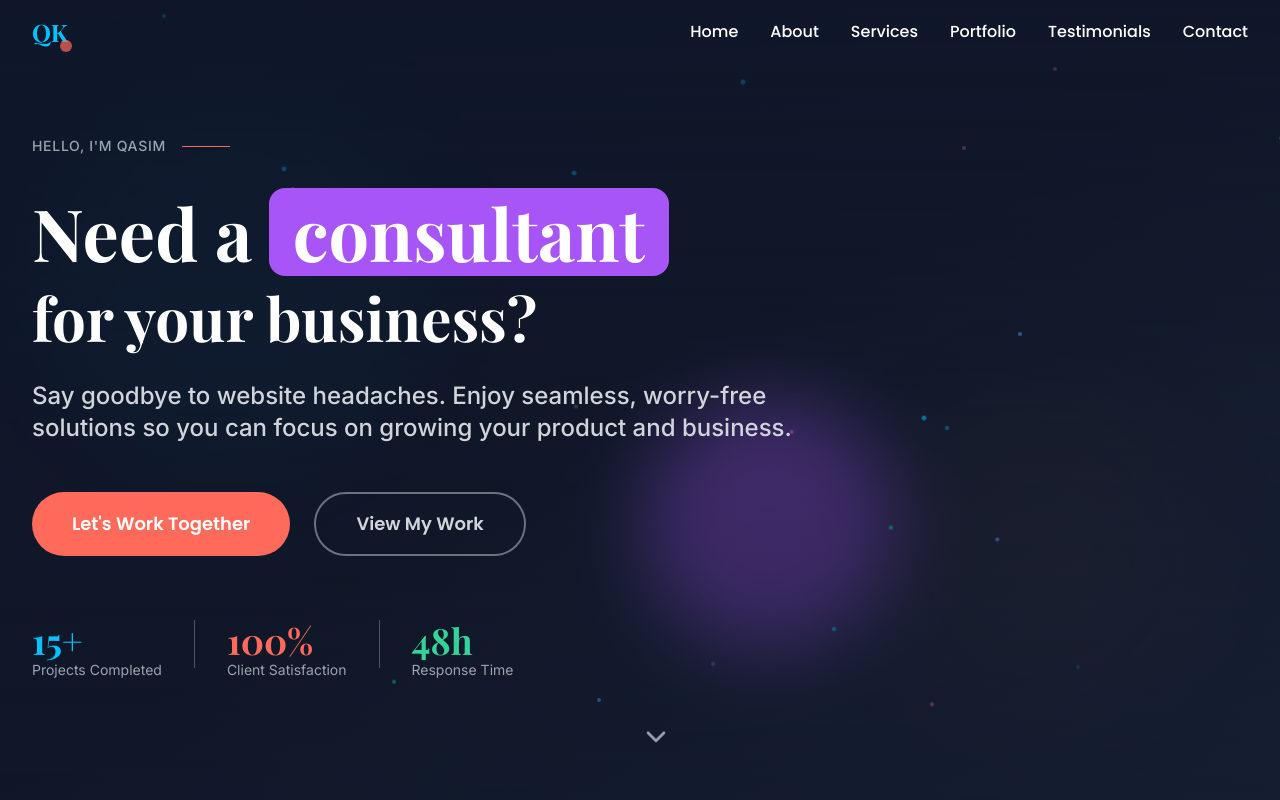
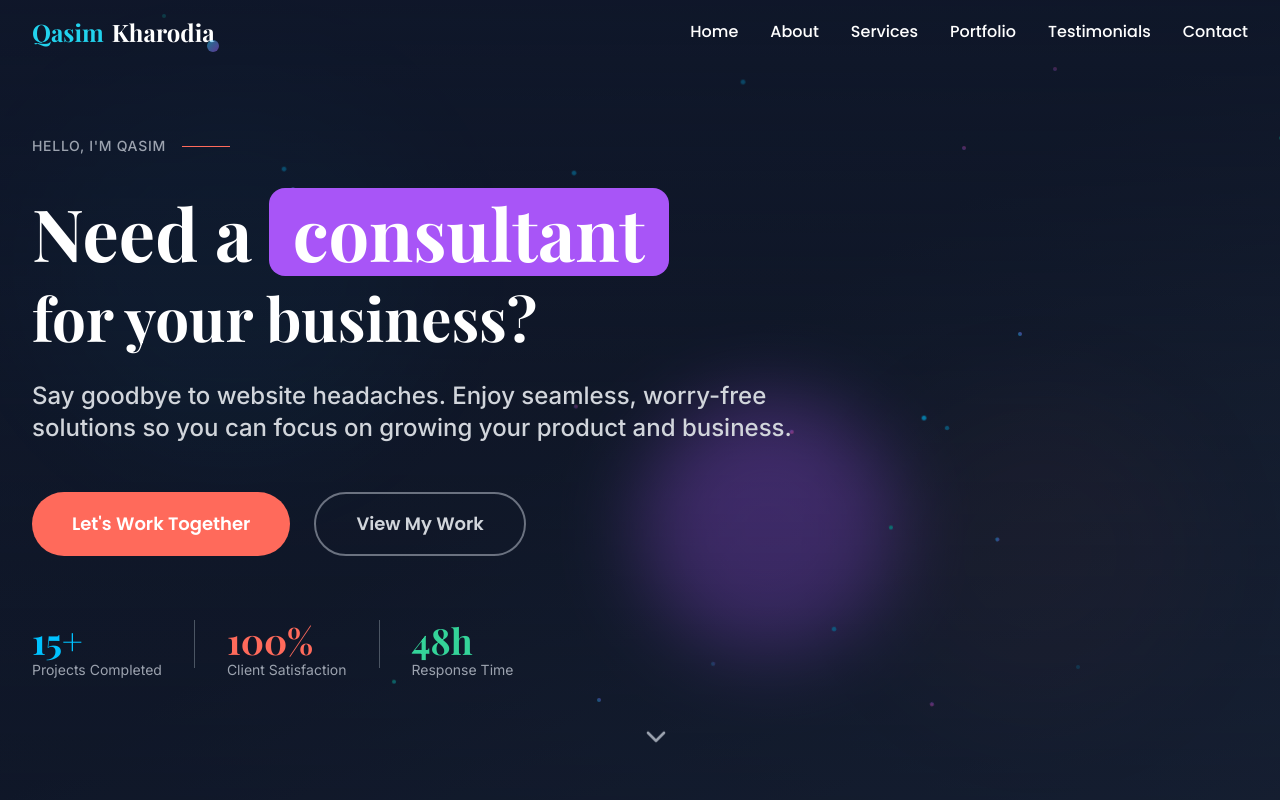
Before and after one commit to Qasim21569/qasim-portfolio, a React (Vite) app: page / in a window 1280 px wide. Shown: the top 800 px of the page. Built offline with nearby package versions, Linux system fonts and the light colour scheme.

Commit message:
Fix: Update logo and navbar scroll behavior
- Changed logo in navbar and footer to full name.
- Fixed navbar to maintain color on scroll.

```diff
--- a/src/components/Footer.tsx
+++ b/src/components/Footer.tsx
@@ -1,4 +1,3 @@
-
 import React from 'react';
 import { ChevronUp, Github, Linkedin, X as TwitterIcon } from 'lucide-react';
 
@@ -64,12 +63,10 @@ const Footer = () => {
           {/* Brand & Description */}
           <div className="space-y-4">
             <div className="flex items-center space-x-2">
-              <div className="text-3xl font-playfair font-bold text-cyan-400 relative">
-                QK
+              <div className="text-3xl font-playfair font-bold relative">
+                <span className="text-cyan-400">Qasim</span>
+                <span className="text-white ml-2">Kharodia</span>
                 <div className="absolute -bottom-1 -right-1 w-3 h-3 bg-gradient-to-br from-purple-400 to-pink-500 rounded-full animate-pulse"></div>
-              </div>
-              <div className="font-poppins font-semibold text-lg">
-                Qasim Kharodia
               </div>
             </div>
 
--- a/src/components/Header.tsx
+++ b/src/components/Header.tsx
@@ -36,19 +36,20 @@ const Header = () => {
     <>
       <header className={`fixed top-0 left-0 right-0 z-50 transition-all duration-300 ${
         isScrolled
-          ? 'bg-pure-white shadow-lg border-b-2 border-soft-gray'
+          ? 'bg-gray-900/95 backdrop-blur-md shadow-lg border-b border-gray-700'
           : 'bg-transparent'
       }`}>
         <div className="container-custom">
           <div className="flex justify-between items-center py-4">
-            {/* Logo */}
+            {/* Logo - Full Name */}
             <div
               onClick={() => scrollToSection('#home')}
               className="cursor-pointer group"
             >
-              <div className="text-2xl font-playfair font-bold text-vivid-cyan relative">
-                QK
-                <div className="absolute -bottom-1 -right-1 w-3 h-3 bg-warm-coral rounded-full opacity-70 group-hover:opacity-100 transition-opacity"></div>
+              <div className="text-2xl font-playfair font-bold text-white relative">
+                <span className="text-cyan-400">Qasim</span>
+                <span className="text-white ml-2">Kharodia</span>
+                <div className="absolute -bottom-1 -right-1 w-3 h-3 bg-gradient-to-br from-cyan-400 to-purple-500 rounded-full opacity-70 group-hover:opacity-100 transition-opacity animate-pulse"></div>
               </div>
             </div>
 
@@ -58,12 +59,10 @@ const Header = () => {
                 <button
                   key={item.name}
                   onClick={() => scrollToSection(item.href)}
-                  className={`font-poppins font-medium transition-all duration-300 relative group ${
-                    isScrolled ? 'text-deep-charcoal' : 'text-pure-white'
-                  } hover:text-warm-coral`}
+                  className="font-poppins font-medium transition-all duration-300 relative group text-white hover:text-cyan-400"
                 >
                   {item.name}
-                  <span className="absolute -bottom-1 left-0 w-0 h-0.5 bg-warm-coral transition-all duration-300 group-hover:w-full"></span>
+                  <span className="absolute -bottom-1 left-0 w-0 h-0.5 bg-cyan-400 transition-all duration-300 group-hover:w-full"></span>
                 </button>
               ))}
             </nav>
@@ -71,9 +70,7 @@ const Header = () => {
             {/* Mobile Menu Button */}
             <button
               onClick={() => setIsMobileMenuOpen(!isMobileMenuOpen)}
-              className={`md:hidden transition-colors duration-300 ${
-                isScrolled ? 'text-deep-charcoal' : 'text-pure-white'
-              }`}
+              className="md:hidden transition-colors duration-300 text-white"
             >
               {isMobileMenuOpen ? <X size={24} /> : <Menu size={24} />}
             </button>
@@ -85,8 +82,8 @@ const Header = () => {
       <div className={`fixed inset-0 z-40 transition-all duration-300 ${
         isMobileMenuOpen ? 'visible opacity-100' : 'invisible opacity-0'
       }`}>
-        <div className="absolute inset-0 bg-deep-charcoal bg-opacity-90 backdrop-blur-sm"></div>
-        <div className={`absolute right-0 top-0 h-full w-4/5 bg-pure-white transform transition-transform duration-300 ${
+        <div className="absolute inset-0 bg-gray-900 bg-opacity-95 backdrop-blur-sm"></div>
+        <div className={`absolute right-0 top-0 h-full w-4/5 bg-gray-900 transform transition-transform duration-300 ${
           isMobileMenuOpen ? 'translate-x-0' : 'translate-x-full'
         }`}>
           <div className="pt-20 px-6">
@@ -95,7 +92,7 @@ const Header = () => {
                 <button
                   key={item.name}
                   onClick={() => scrollToSection(item.href)}
-                  className="block w-full text-left font-poppins font-medium text-xl text-deep-charcoal hover:text-warm-coral transition-colors duration-300"
+                  className="block w-full text-left font-poppins font-medium text-xl text-white hover:text-cyan-400 transition-colors duration-300"
                 >
                   {item.name}
                 </button>
```
